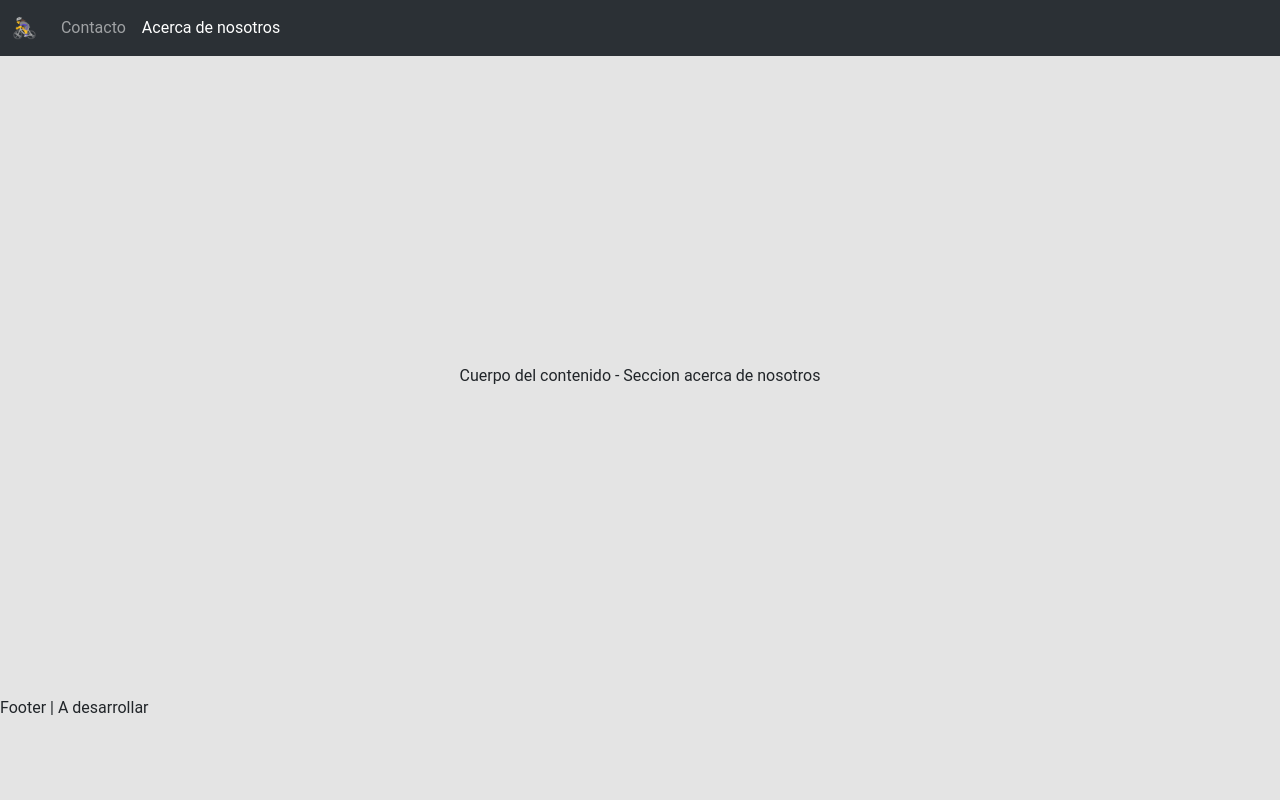
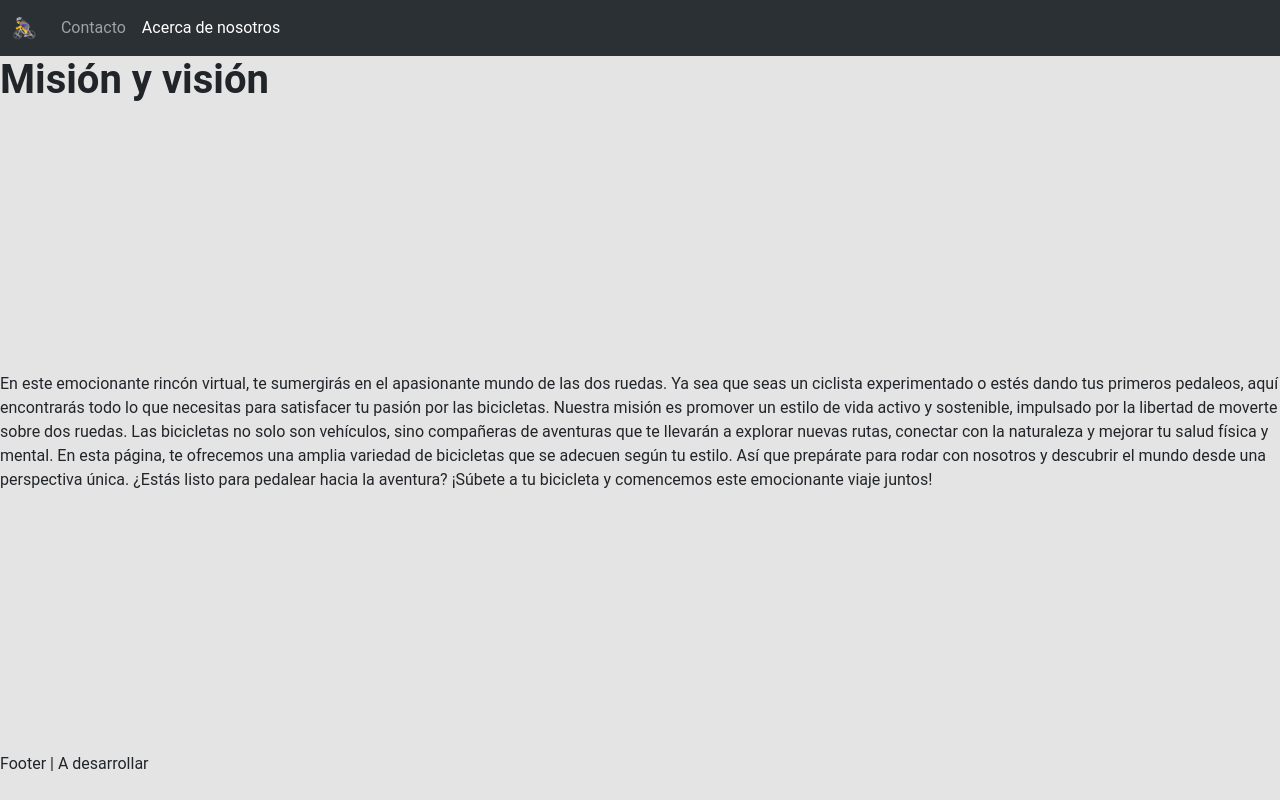
Before and after one commit to fedekrenn/full-stack-ecommerce, a plain HTML site: page frontend/pages/acerca-de-nosotros.html in a window 1280 px wide. Drawn offline with nearby package versions, Linux system fonts and the light colour scheme.

Commit message:
Se trabaja en código

```diff
--- a/frontend/pages/acerca-de-nosotros.html
+++ b/frontend/pages/acerca-de-nosotros.html
@@ -3,6 +3,8 @@
   <head>
     <meta charset="UTF-8" />
     <meta name="viewport" content="width=device-width, initial-scale=1.0" />
+    <meta name="description" content="Bienvenidos/as a nuestra página de bicicletas ">
+
     <link
       rel="shortcut icon"
       href="../assets/icons/favicon.png"
@@ -50,8 +52,18 @@
         </div>
       </nav>
     </header>
-    <main>Cuerpo del contenido - Seccion acerca de nosotros</main>
-    <footer>Footer | A desarrollar</footer>
+    <h1><strong>Misión y visión</strong></h1>
+    <main>En este emocionante rincón virtual, te sumergirás en el apasionante mundo de las dos ruedas. Ya sea que seas un ciclista experimentado o estés dando tus primeros pedaleos, aquí encontrarás todo lo que necesitas para satisfacer tu pasión por las bicicletas.
+
+      Nuestra misión es promover un estilo de vida activo y sostenible, impulsado por la libertad de moverte sobre dos ruedas. Las bicicletas no solo son vehículos, sino compañeras de aventuras que te llevarán a explorar nuevas rutas, conectar con la naturaleza y mejorar tu salud física y mental.
+
+      En esta página, te ofrecemos una amplia variedad de bicicletas que se adecuen según tu estilo.
+
+      Así que prepárate para rodar con nosotros y descubrir el mundo desde una perspectiva única. ¿Estás listo para pedalear hacia la aventura? ¡Súbete a tu bicicleta y comencemos este emocionante viaje juntos!</main>
+
+
+
+      <footer>Footer | A desarrollar</footer>
     <script
       src="https://cdn.jsdelivr.net/npm/bootstrap@5.3.1/dist/js/bootstrap.bundle.min.js"
       integrity="sha384-HwwvtgBNo3bZJJLYd8oVXjrBZt8cqVSpeBNS5n7C8IVInixGAoxmnlMuBnhbgrkm"
```
